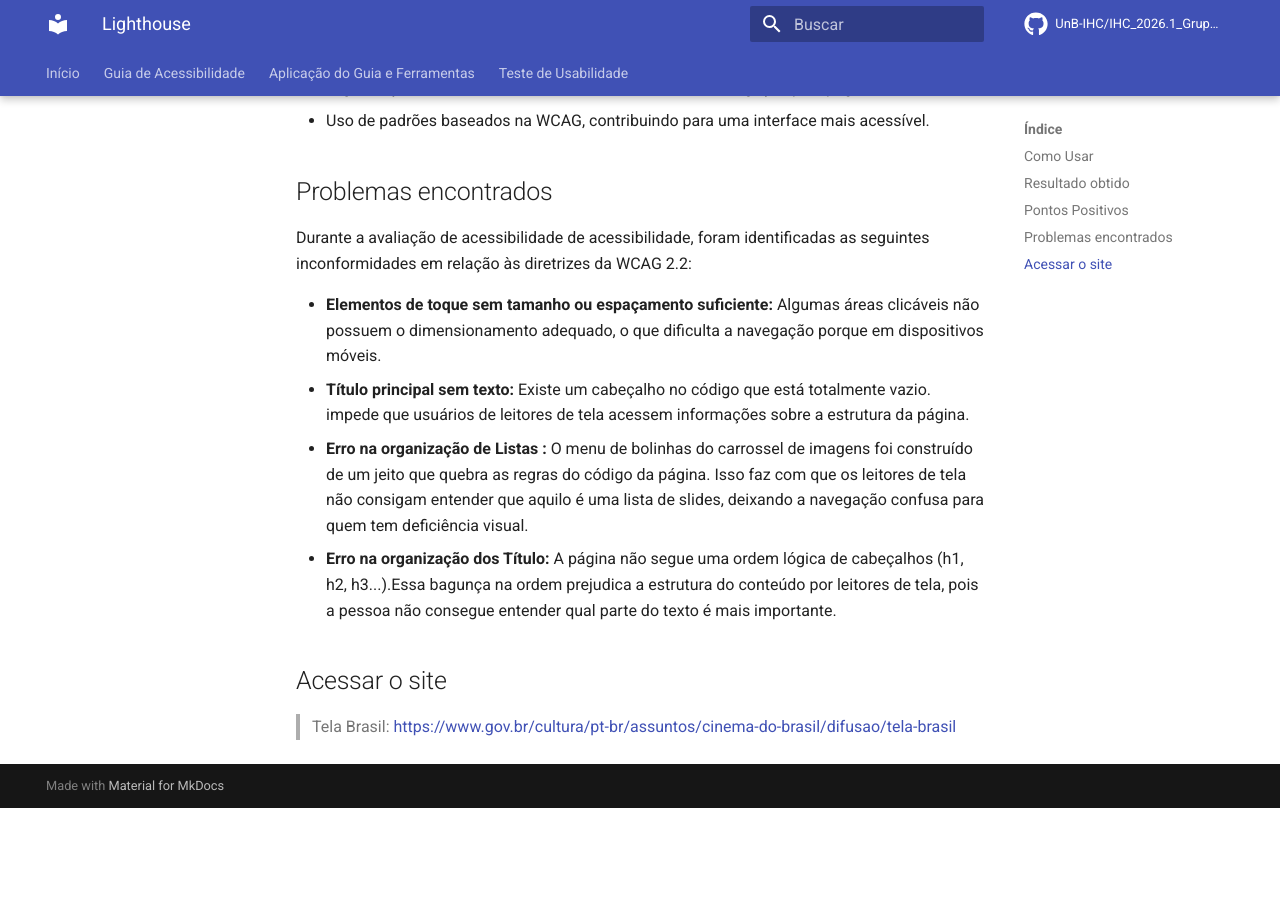
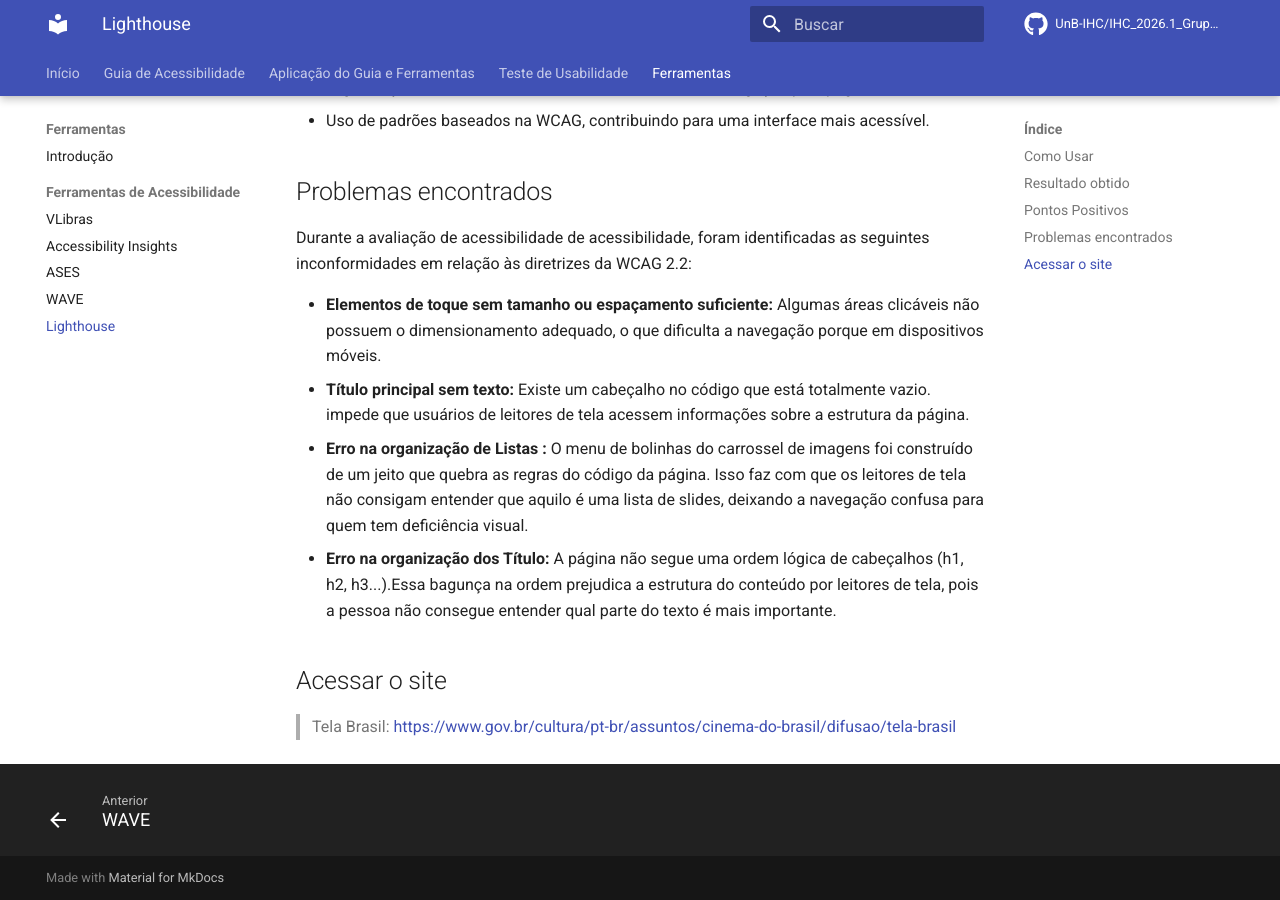
Before and after one commit to UnB-IHC/IHC_2026.1_Grupo11, an MkDocs documentation site: the page built from docs/ferramentas/lighthouse.md, in a window 1280 px wide and 900 px high, scrolled down 1180 px. Built offline with MkDocs 1.6.1 and Material for MkDocs 9.7.7, drawn with Linux system fonts in a browser that asks for light colours; comment, search, counter and statistics services are not loaded; before the commit the page ends 1988 px from its top, so only the background shows below that.

Commit message:
adicionando ferramentas no mkdocs

```diff
--- a/mkdocs.yml
+++ b/mkdocs.yml
@@ -34,6 +34,15 @@
     - Formulários, Entrada de Dados e Prevenção de Erros: guia_acessibilidade/form.md
   - Aplicação do Guia e Ferramentas: aplicacao_guia/aplicacao-guia.md
   - Teste de Usabilidade: teste_usabilidade/teste-usabilidade.md
+  - Ferramentas:
+      - Introdução: ferramentas/introducao.md
+      - Ferramentas de Acessibilidade:
+        - VLibras: ferramentas/vlibras.md
+        - Accessibility Insights: ferramentas/accessibilityInsights.md
+        - ASES: ferramentas/ases.md
+        - WAVE: ferramentas/wave.md
+        - Lighthouse: ferramentas/lighthouse.md
+
 
 markdown_extensions:
   - admonition
```
